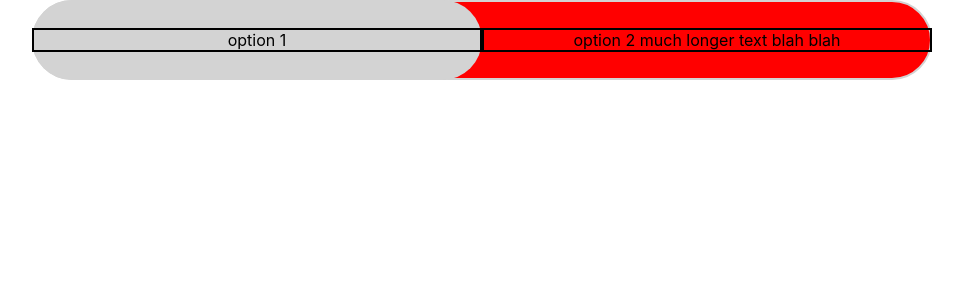
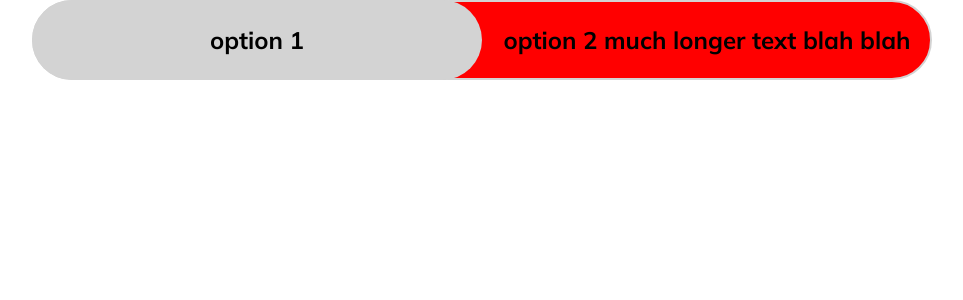
Before and after one commit to russmc/seneca-frontend-task, a React (Create React App) app: page / in a window 1280 px wide. Shown: the top 300 px of the page, without its empty margins (158-1121 px from the left). Built offline with nearby package versions, Linux system fonts and the light colour scheme.

Commit message:
feat: added options to toggle

```diff
--- a/src/components/Toggle.css
+++ b/src/components/Toggle.css
@@ -1,3 +1,5 @@
+@import url('https://fonts.googleapis.com/css2?family=Mulish:wght@700&display=swap');
+
 :root {
     --toggle-width: 900px;
     --toggle-height: 80px;
@@ -5,6 +7,11 @@
 
     --slider-width: calc(var(--toggle-width) / 2);
     --slider-height: calc(var(--toggle-height));
+    --slider-columns: 2;
+
+    --font: Mulish;
+    --font-fallback: sans-serif;
+    --font-size: 1.5rem;
 }
 
 *, *::before, *::after {
@@ -70,11 +77,12 @@ input:checked + .slider::before {
     left: 0;
 
     display: grid;
-    grid-template-columns: 1fr 1fr;
+    grid-template-columns: repeat(var(--slider-columns), 1fr);
     justify-items: stretch;
     align-items: center;
 }
 
 .option {
-    border: 2px solid black;
+    font-family: var(--font), var(--font-fallback);
+    font-size: var(--font-size);
 }
```
